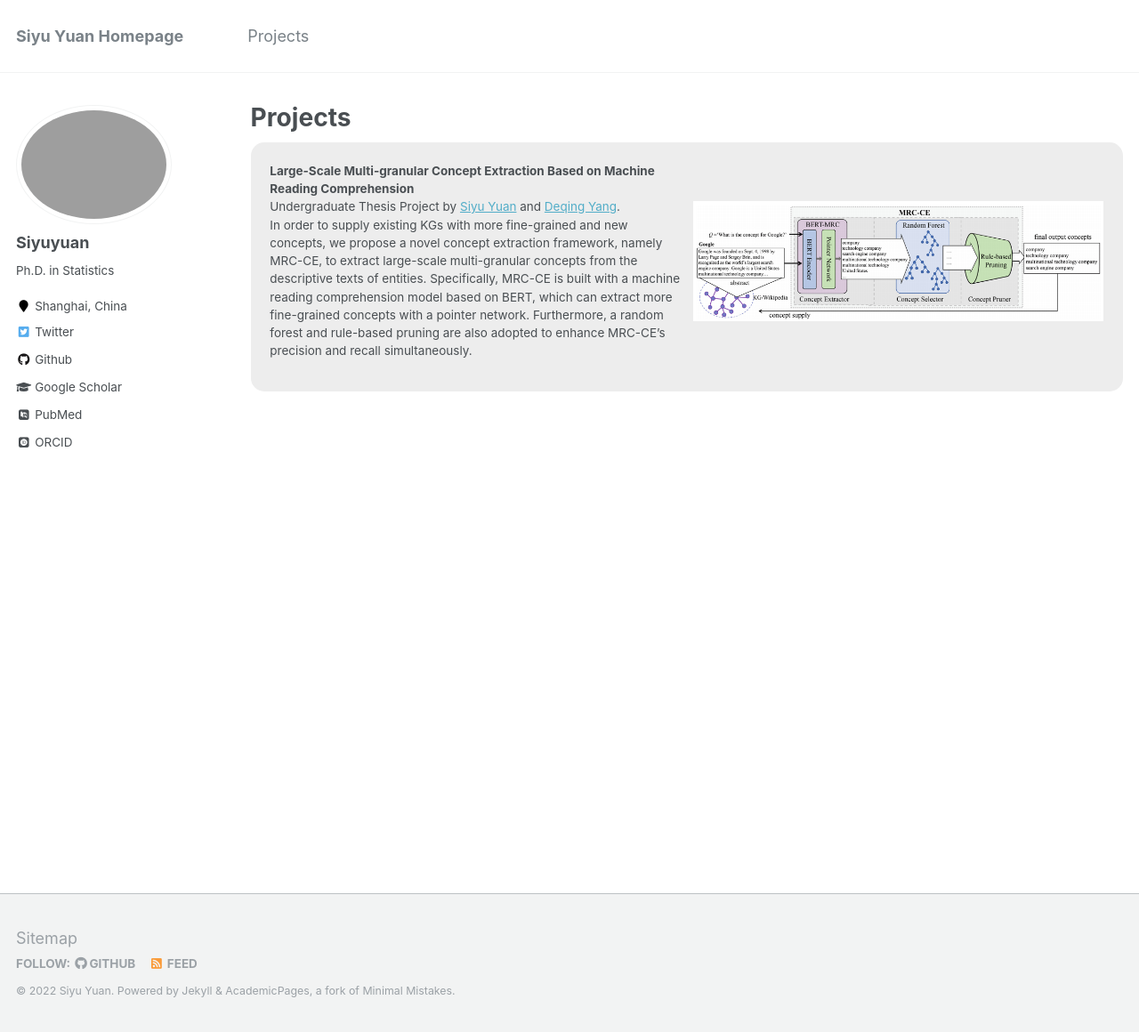
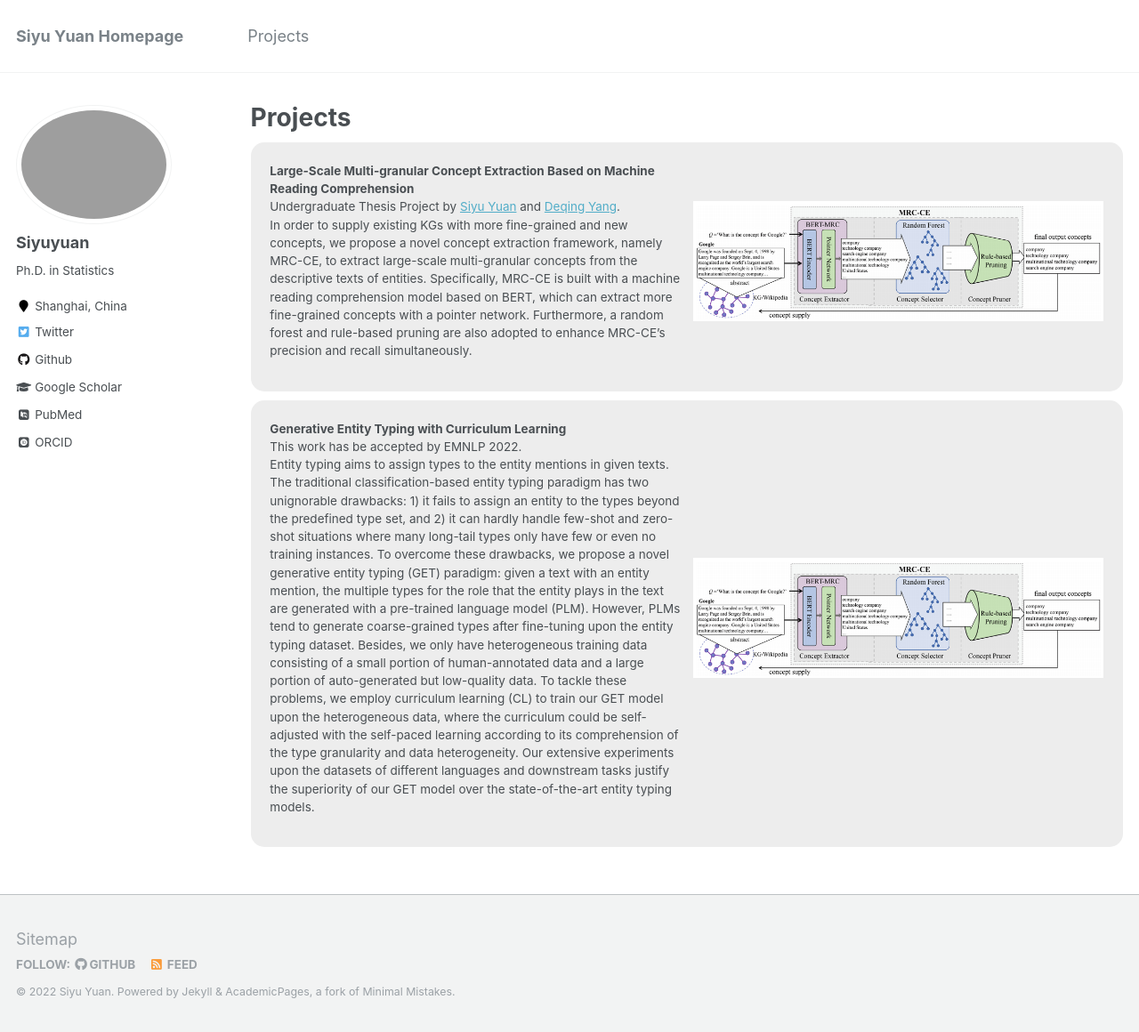
Before and after one commit to siyuyuan/siyuyuan.github.io, a Jekyll site: the page built from _pages/projects.html, in a window 1280 px wide and 1160 px high. Shown: the whole window at 89% size. Built offline with Jekyll 4.4.1, drawn with Linux system fonts in a browser that asks for light colours; some web fonts are replaced.

Commit message:
Update projects.html

```diff
--- a/_pages/projects.html
+++ b/_pages/projects.html
@@ -25,6 +25,23 @@ author_profile: true
 </div>
 
 
+<div class="cell">
+<table>
+<tbody>
+<tr>
+<td>
+	<b>Generative Entity Typing with Curriculum Learning</b>
+	<br>
+	This work has be accepted by EMNLP 2022.
+	<br>
+	Entity typing aims to assign types to the entity mentions in given texts. The traditional classification-based entity typing paradigm has two unignorable drawbacks: 1) it fails to assign an entity to the types beyond the predefined type set, and 2) it can hardly handle few-shot and zero-shot situations where many long-tail types only have few or even no training instances. To overcome these drawbacks, we propose a novel generative entity typing (GET) paradigm: given a text with an entity mention, the multiple types for the role that the entity plays in the text are generated with a pre-trained language model (PLM). However, PLMs tend to generate coarse-grained types after fine-tuning upon the entity typing dataset. Besides, we only have heterogeneous training data consisting of a small portion of human-annotated data and a large portion of auto-generated but low-quality data. To tackle these problems, we employ curriculum learning (CL) to train our GET model upon the heterogeneous data, where the curriculum could be self-adjusted with the self-paced learning according to its comprehension of the type granularity and data heterogeneity. Our extensive experiments upon the datasets of different languages and downstream tasks justify the superiority of our GET model over the state-of-the-art entity typing models.</td>
+<td width="50%">
+	<img class="side" src="../images/MRC-CE.png" width="100%">
+</td>
+</tr>
+</tbody>
+</table>
+</div>
 
 </article>
 
```
